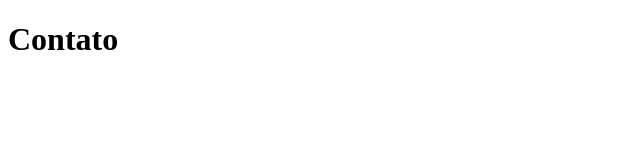
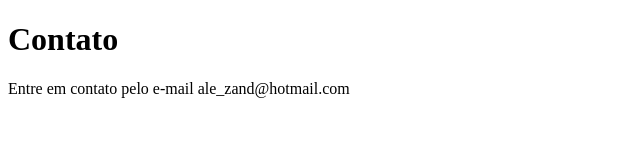
Before and after one commit to Ale-zand/sistema-de-cadastro-teste, a plain HTML site: page contato.html in a window 1280 px wide. Shown: the whole page, without its empty margins (0-640 px from the left). Drawn offline with Linux system fonts and the light colour scheme.

Commit message:
adicionando o e-mail de contato

```diff
--- a/contato.html
+++ b/contato.html
@@ -8,5 +8,6 @@
 </head>
 <body>
     <h1>Contato</h1>
+    <p>Entre em contato pelo e-mail ale_zand@hotmail.com</p>
 </body>
 </html>
```
